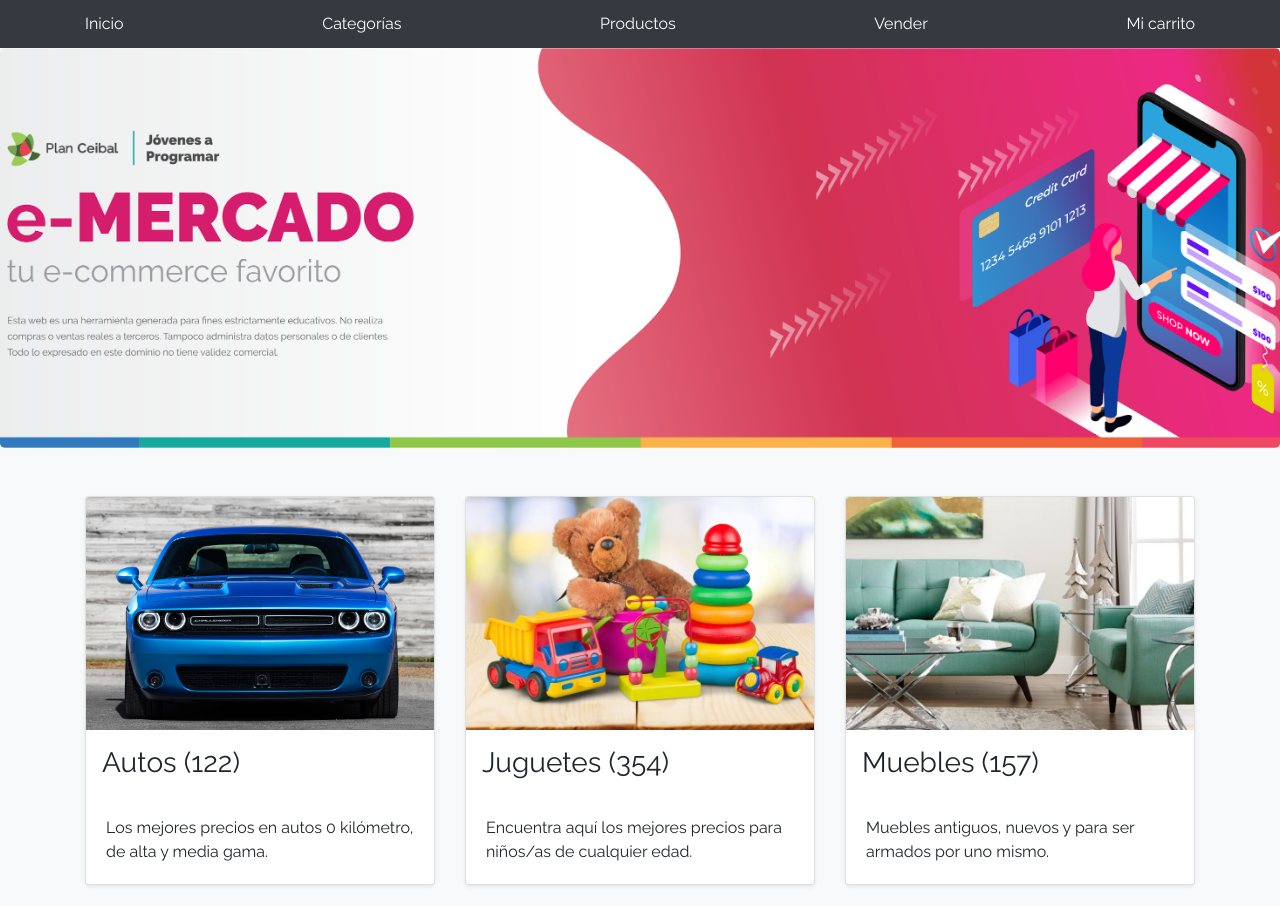
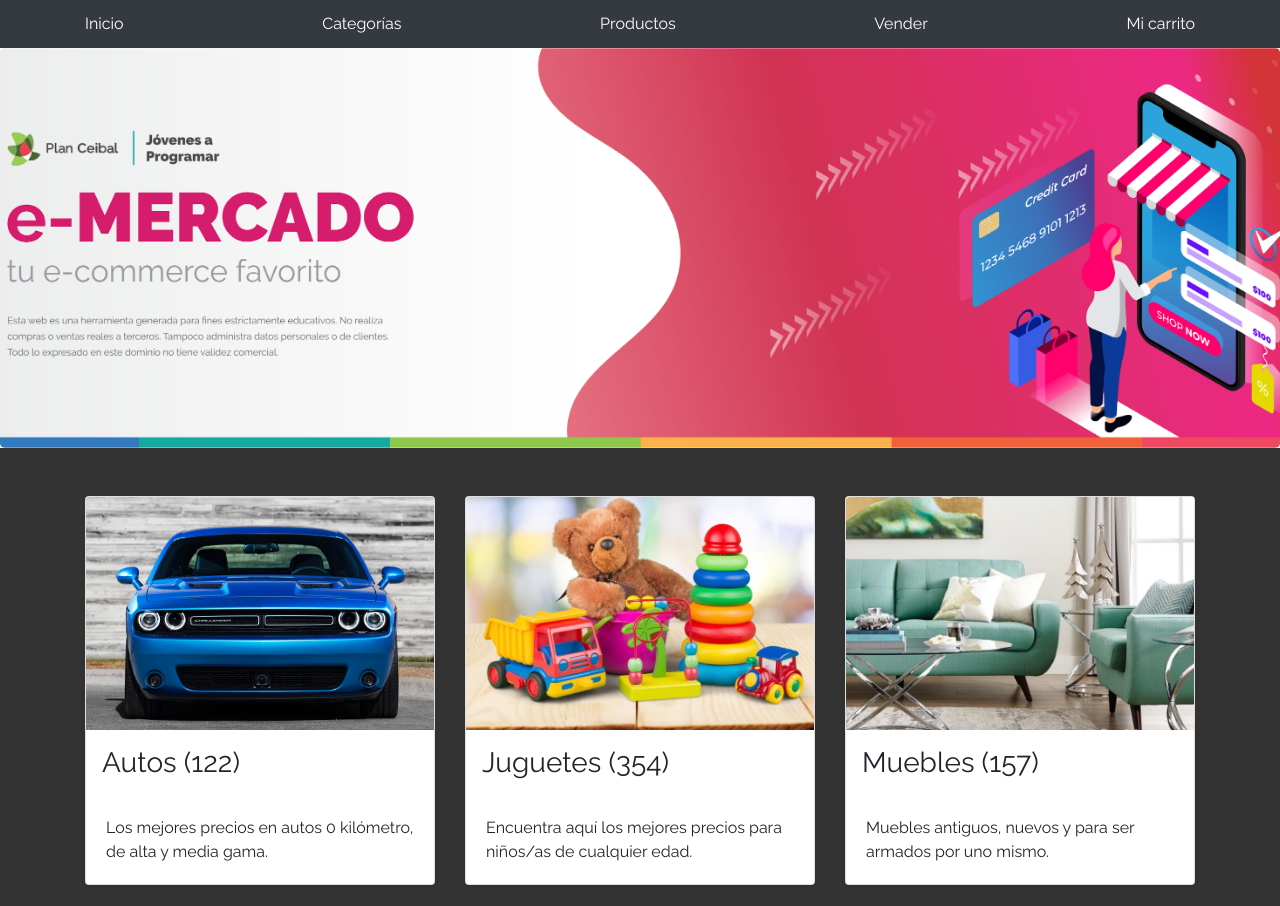
Before and after one commit to Felichz/166, a plain HTML site: page index.html in a window 1280 px wide. Shown: the top 906 px of the page. Drawn offline with Linux system fonts and the light colour scheme.

Commit message:
Cambie el color de fondo

```diff
--- a/css/styles.css
+++ b/css/styles.css
@@ -1,3 +1,7 @@
+div.album {
+  background-color: #333 !important;
+}
+
 .jumbotron, .card-body, .container, .site-header{
     font-family: 'Raleway', serif !important;
 }
```
